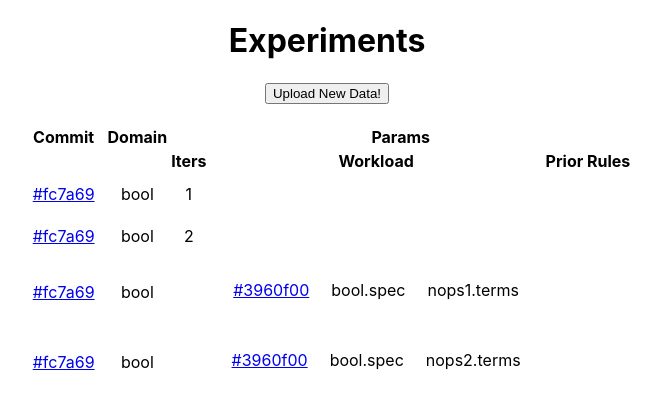
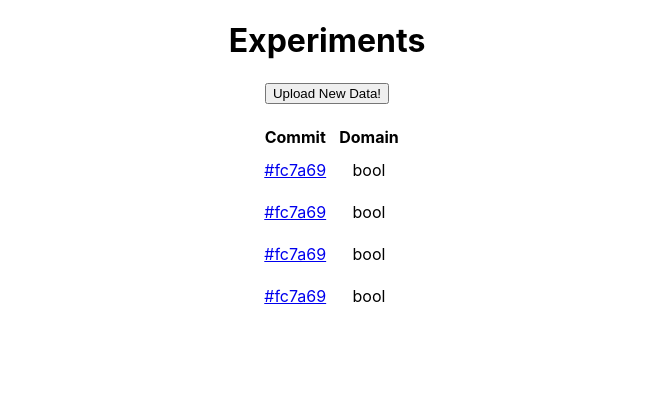
Before and after one commit to ajpal/experiment-tracker, a React (Create React App) app: page / in a window 1280 px wide. Shown: the top 408 px of the page, without its empty margins (313-974 px from the left). Built offline with nearby package versions, Linux system fonts and the light colour scheme.

Commit message:
react-table

```diff
--- a/package.json
+++ b/package.json
@@ -9,6 +9,7 @@
     "react": "^17.0.2",
     "react-dom": "^17.0.2",
     "react-scripts": "5.0.0",
+    "react-table": "^7.7.0",
     "web-vitals": "^2.1.4"
   },
   "scripts": {
--- a/src/CommitLink.jsx
+++ b/src/CommitLink.jsx
@@ -1,7 +1,9 @@
 import React from "react";
 
 export default function CommitLink(props) {
-  const { repo, commit } = props;
+  // const { repo, commit } = props;
+  const repo = props.column.getProps().repo;
+  const commit = props.cell.value;
   const link = `https://github.com/uwplse/${repo}/commit/${commit}`;
   return <a href={link}>{commit}</a>;
 }
--- a/src/ExperimentTable.jsx
+++ b/src/ExperimentTable.jsx
@@ -1,47 +1,70 @@
 import React from "react";
+import { useTable } from "react-table";
 import experiments from "./data/test.json";
+import CommitLink from "./CommitLink";
 
-import CommitLink from "./CommitLink";
-import WorkloadInfo from "./WorkloadInfo";
+export default function ExperimentTable(props) {
+  const data = React.useMemo(() => {
+    const rows = [];
+    experiments.experiments.forEach((exp, i) => {
+      rows.push({
+        id: i,
+        commit: exp.commit,
+        domain: exp.command.domain,
+      });
+    });
+    return rows;
+  }, []);
 
-export default function ExperimentTable() {
+  const columns = React.useMemo(
+    () => [
+      {
+        Header: "Commit",
+        accessor: "commit",
+        Cell: CommitLink,
+        getProps: () => ({
+          repo: "ruler",
+        }),
+      },
+      {
+        Header: "Domain",
+        accessor: "domain",
+      },
+    ],
+    []
+  );
+
+  const {
+    getTableProps,
+    getTableBodyProps,
+    headerGroups,
+    rows,
+    prepareRow,
+  } = useTable({ columns, data });
+
   return (
-    <div>
-      <table>
-        <tbody>
-          <tr>
-            <th>Commit</th>
-            <th>Domain</th>
-            <th colSpan="3">Params</th>
+    <table {...getTableProps()}>
+      <thead>
+        {headerGroups.map((headerGroup) => (
+          <tr {...headerGroup.getHeaderGroupProps()}>
+            {headerGroup.headers.map((column) => (
+              <th {...column.getHeaderProps()}>{column.render("Header")}</th>
+            ))}
           </tr>
-          <tr>
-            <th></th>
-            <th></th>
-            <th>Iters</th>
-            <th>Workload</th>
-            <th>Prior Rules</th>
-          </tr>
-          {experiments.experiments.map((experiment, i) => (
-            <tr key={i}>
-              <td>
-                <CommitLink repo="ruler" commit={experiment.commit} />
-              </td>
-              <td>{experiment.command.domain}</td>
-              <td>{experiment.command.iters}</td>
-              <td>
-                {experiment.command.workload && (
-                  <WorkloadInfo
-                    commit={experiment.command.workload.commit}
-                    spec={experiment.command.workload.spec}
-                    name={experiment.command.workload.name}
-                  />
-                )}
-              </td>
-              <td>{experiment.command["prior-rules"]}</td>
+        ))}
+      </thead>
+      <tbody {...getTableBodyProps()}>
+        {rows.map((row) => {
+          prepareRow(row);
+          return (
+            <tr {...row.getRowProps()}>
+              {row.cells.map((cell) => {
+                return <td {...cell.getCellProps()}>{cell.render("Cell")}</td>;
+              })}
             </tr>
-          ))}
-        </tbody>
-      </table>
-    </div>
+          );
+        })}
+      </tbody>
+    </table>
   );
 }
```
Also changed, not shown: 1 other file (tests, documents, lock files or other folders).
